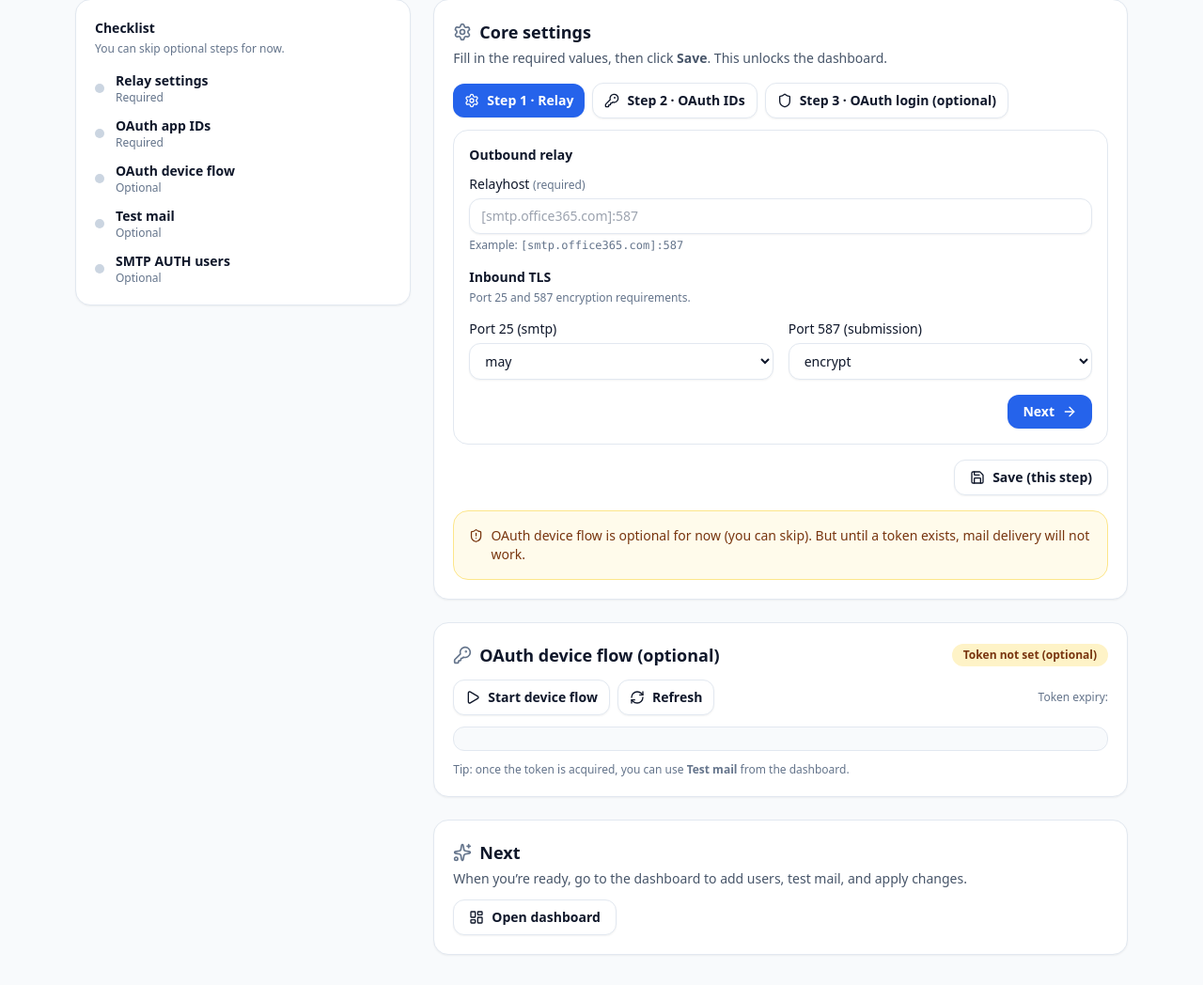
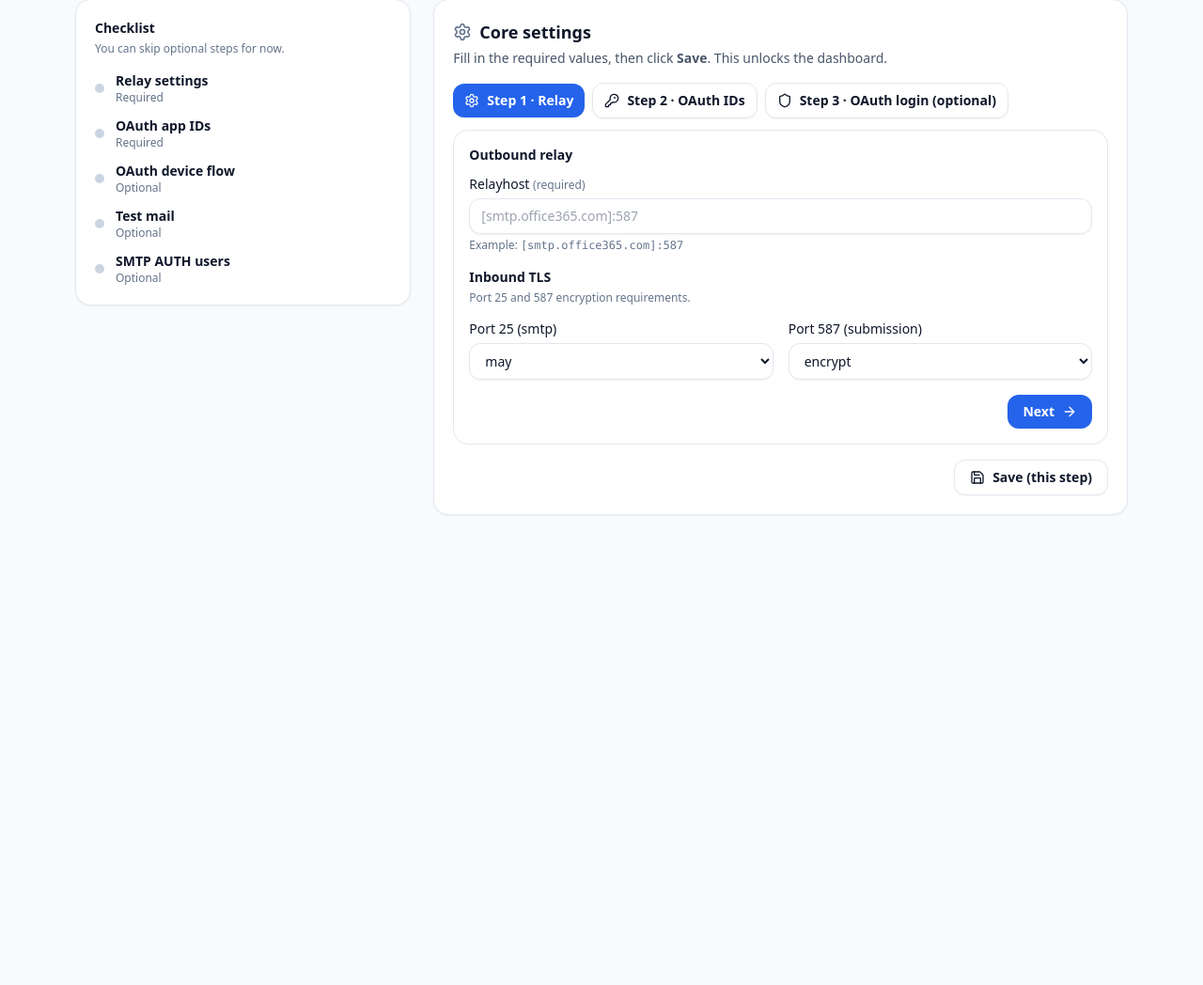
Before and after one commit to LickABrick/simple-m365-relay, a Python web app: template app/templates/onboarding.html in a window 1280 px wide. Shown: the part 101-1149 px from the top of the page at 94% size. After the commit the page ends 649 px from the top, so only its background shows below. Run offline with Jinja, Linux system fonts and the light colour scheme; the template is opened without the code that fills it, so the values that code supplies are empty; some libraries are stand-ins or nearby versions.

Commit message:
onboarding: remove duplicate oauth/next blocks (covered by stepper)

```diff
--- a/app/templates/onboarding.html
+++ b/app/templates/onboarding.html
@@ -490,56 +490,6 @@
             </form>
           </div>
 
-          <div class="mt-4 rounded-2xl border border-amber-200 bg-amber-50 p-4 text-sm text-amber-900 dark:border-amber-900/40 dark:bg-amber-950/30 dark:text-amber-200">
-            <div class="flex items-start gap-2">
-              <i data-lucide="shield-alert" class="mt-0.5 h-4 w-4"></i>
-              <div>
-                OAuth device flow is optional for now (you can skip). But until a token exists, mail delivery will not work.
-              </div>
-            </div>
-          </div>
-        </div>
-
-        <div class="rounded-2xl border border-slate-200 bg-white p-5 shadow-sm dark:border-slate-800 dark:bg-slate-900">
-          <div class="flex items-center justify-between">
-            <div class="flex items-center gap-2">
-              <i data-lucide="key-round" class="h-5 w-5 text-slate-500"></i>
-              <h2 class="text-lg font-semibold">OAuth device flow (optional)</h2>
-            </div>
-            <span id="tokenChip" class="inline-flex items-center gap-2 rounded-full px-3 py-1 text-xs font-semibold bg-amber-100 text-amber-900 dark:bg-amber-950/30 dark:text-amber-200">
-              <span id="tokenText">Token not set (optional)</span>
-            </span>
-          </div>
-
-          <div class="mt-3 flex flex-wrap gap-2">
-            <button id="startDeviceFlowBtn" type="button" class="inline-flex items-center gap-2 rounded-xl border border-slate-200 bg-white px-3 py-2 text-sm font-semibold shadow-sm hover:bg-slate-50 dark:border-slate-800 dark:bg-slate-950 dark:hover:bg-slate-800">
-              <i data-lucide="play" class="h-4 w-4"></i>
-              Start device flow
-            </button>
-            <button id="refreshDeviceFlowBtn" type="button" class="inline-flex items-center gap-2 rounded-xl border border-slate-200 bg-white px-3 py-2 text-sm font-semibold shadow-sm hover:bg-slate-50 dark:border-slate-800 dark:bg-slate-950 dark:hover:bg-slate-800">
-              <i data-lucide="refresh-cw" class="h-4 w-4"></i>
-              Refresh
-            </button>
-            <div class="ml-auto text-xs text-slate-500 dark:text-slate-400 self-center">Token expiry: <span id="tokenExp">{{ token_exp_ts or '' }}</span></div>
-          </div>
-
-          <pre id="deviceFlowLog" class="mono mt-3 max-h-72 overflow-auto rounded-xl border border-slate-200 bg-slate-50 p-3 text-xs dark:border-slate-800 dark:bg-slate-950">{{ device_flow_log or '' }}</pre>
-
-          <div class="mt-3 text-xs text-slate-500 dark:text-slate-400">
-            Tip: once the token is acquired, you can use <b>Test mail</b> from the dashboard.
-          </div>
-        </div>
-
-        <div class="rounded-2xl border border-slate-200 bg-white p-5 shadow-sm dark:border-slate-800 dark:bg-slate-900">
-          <div class="flex items-center gap-2">
-            <i data-lucide="sparkles" class="h-5 w-5 text-slate-500"></i>
-            <h2 class="text-lg font-semibold">Next</h2>
-          </div>
-          <p class="mt-1 text-sm text-slate-600 dark:text-slate-300">When you’re ready, go to the dashboard to add users, test mail, and apply changes.</p>
-          <a href="/" class="mt-3 inline-flex items-center gap-2 rounded-xl border border-slate-200 bg-white px-4 py-2 text-sm font-semibold shadow-sm hover:bg-slate-50 dark:border-slate-800 dark:bg-slate-950 dark:hover:bg-slate-800">
-            <i data-lucide="layout-dashboard" class="h-4 w-4"></i>
-            Open dashboard
-          </a>
         </div>
 
       </main>
```
